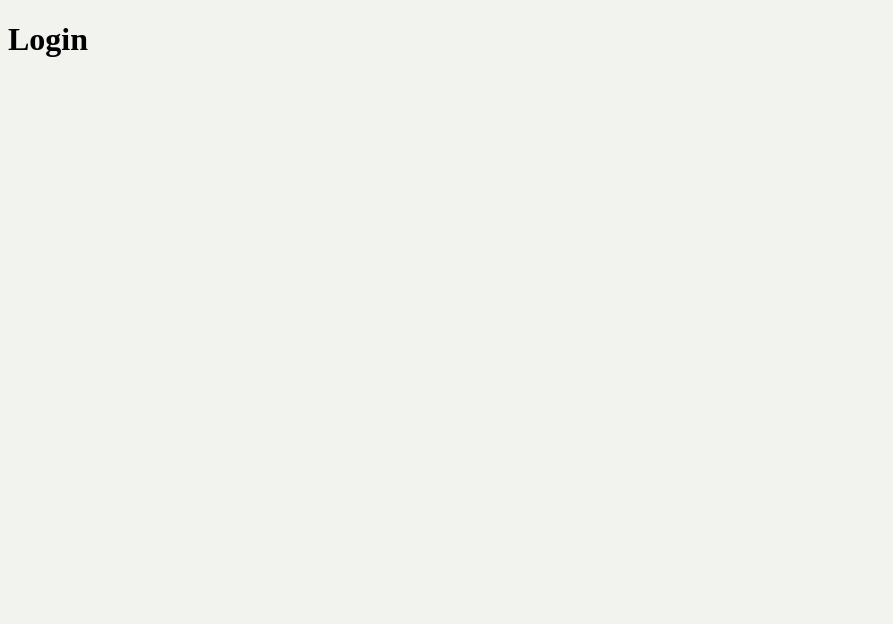
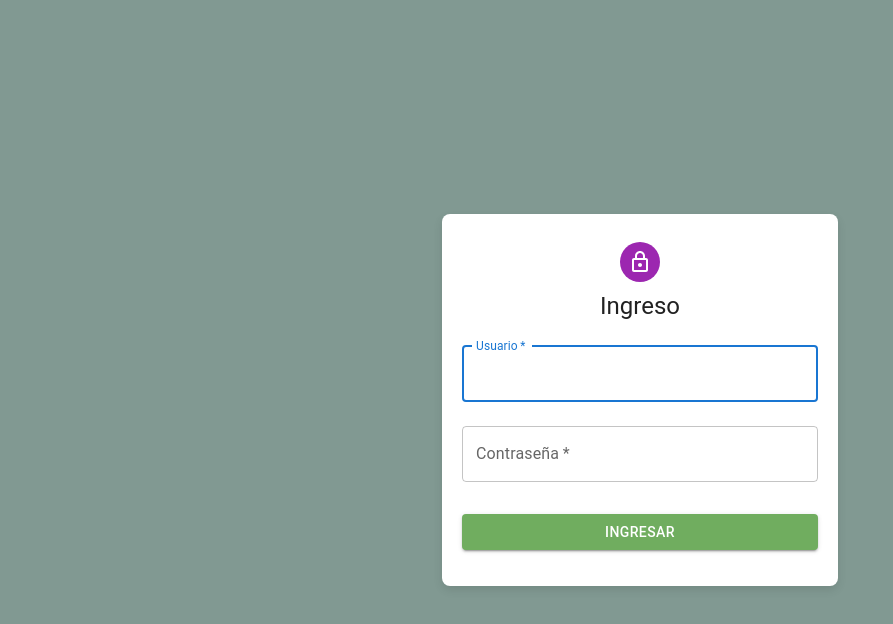
Before and after one commit to sharoncar1121/ProyectoPW, a React (Vite) app: page / in a window 1280 px wide. Shown: the top 624 px of the page, without its empty margins (0-893 px from the left). Built offline with nearby package versions, Linux system fonts and the light colour scheme.

Commit message:
Login
login

```diff
--- a/src/pages/Login.jsx
+++ b/src/pages/Login.jsx
@@ -1,8 +1,129 @@
+import { useState } from 'react';
+import Avatar from '@mui/material/Avatar';
+import Button from '@mui/material/Button';
+import CssBaseline from '@mui/material/CssBaseline';
+import TextField from '@mui/material/TextField';
+import Box from '@mui/material/Box';
+import LockOutlinedIcon from '@mui/icons-material/LockOutlined';
+import Typography from '@mui/material/Typography';
+import Container from '@mui/material/Container';
+import { createTheme, ThemeProvider } from '@mui/material/styles';
+import Alert from '@mui/material/Alert';
+
+const temaLogin = createTheme();
 
 export const Login = () => {
+  const [usuario, setUsuario] = useState('');
+  const [contrasena, setContrasena] = useState('');
+  const [mensajeValidacion, setMensajeValidacion] = useState('');
+
+  const user = 'usuario';
+  const contrasenia = '1234';
+
+  const handleSubmit = (event) => {
+    event.preventDefault();
+    if (usuario === user && contrasena === contrasenia) {
+      setMensajeValidacion('Usuario validado');
+    } else {
+      setMensajeValidacion('Usuario o contraseña incorrectos');
+    }
+  };
+
   return (
-    <>
-    <h1>Login</h1>
- </>
-  )
+    <ThemeProvider theme={temaLogin}>
+      <Box
+        sx={{
+          backgroundColor: '#819992',
+          minHeight: '100vh',
+          display: 'flex',
+          justifyContent: 'center',
+          alignItems: 'center',
+        }}
+      >
+        <Container component="main" maxWidth="xs">
+          <CssBaseline />
+          <Box
+            sx={{
+              backgroundColor: 'white',
+              padding: '20px',
+              borderRadius: '8px',
+              boxShadow: '0px 4px 10px rgba(0, 0, 0, 0.1)',
+            }}
+          >
+            <Box
+              sx={{
+                display: 'flex',
+                flexDirection: 'column',
+                alignItems: 'center',
+              }}
+            >
+              <Avatar sx={{ m: 1, bgcolor: 'secondary.main' }}>
+                <LockOutlinedIcon />
+              </Avatar>
+              <Typography component="h1" variant="h5">
+                Ingreso
+              </Typography>
+              {mensajeValidacion && <Alert severity={mensajeValidacion === 'Usuario validado' ? 'success' : 'error'}>{mensajeValidacion}</Alert>}
+              <Box component="form" onSubmit={handleSubmit} noValidate sx={{ mt: 1 }}>
+                <TextField
+                  margin="normal"
+                  required
+                  fullWidth
+                  id="user"
+                  label="Usuario"
+                  name="usuario"
+                  autoComplete="username"
+                  autoFocus
+                  onChange={(e) => setUsuario(e.target.value)}
+                  sx={{
+                    '& .MuiOutlinedInput-root': {
+                      borderColor: '#70AD5F', // Color del borde normal
+                    },
+                    '& .MuiOutlinedInput-root:hover': {
+                      borderColor: '#70AD5F', // Color del borde al pasar el ratón
+                    },
+                    '& .Mui-focused .MuiOutlinedInput-root': {
+                      borderColor: '#70AD5F', // Color del borde enfocado
+                    },
+                  }}
+                />
+
+                <TextField
+                  margin="normal"
+                  required
+                  fullWidth
+                  name="password"
+                  label="Contraseña"
+                  type="password"
+                  id="password"
+                  autoComplete="current-password"
+                  onChange={(e) => setContrasena(e.target.value)}
+                  sx={{
+                    '& .MuiOutlinedInput-root': {
+                      borderColor: '#70AD5F', // Color del borde normal
+                    },
+                    '& .MuiOutlinedInput-root:hover': {
+                      borderColor: '#70AD5F', // Color del borde al pasar el ratón
+                    },
+                    '& .Mui-focused .MuiOutlinedInput-root': {
+                      borderColor: '#70AD5F', // Color del borde enfocado
+                    },
+                  }}
+                />
+
+                <Button
+                  type="submit"
+                  fullWidth
+                  variant="contained"
+                  sx={{ mt: 3, mb: 2, backgroundColor: '#70AD5F'  }}
+                >
+                  Ingresar
+                </Button>
+              </Box>
+            </Box>
+          </Box>
+        </Container>
+      </Box>
+    </ThemeProvider>
+  );
 }
```
